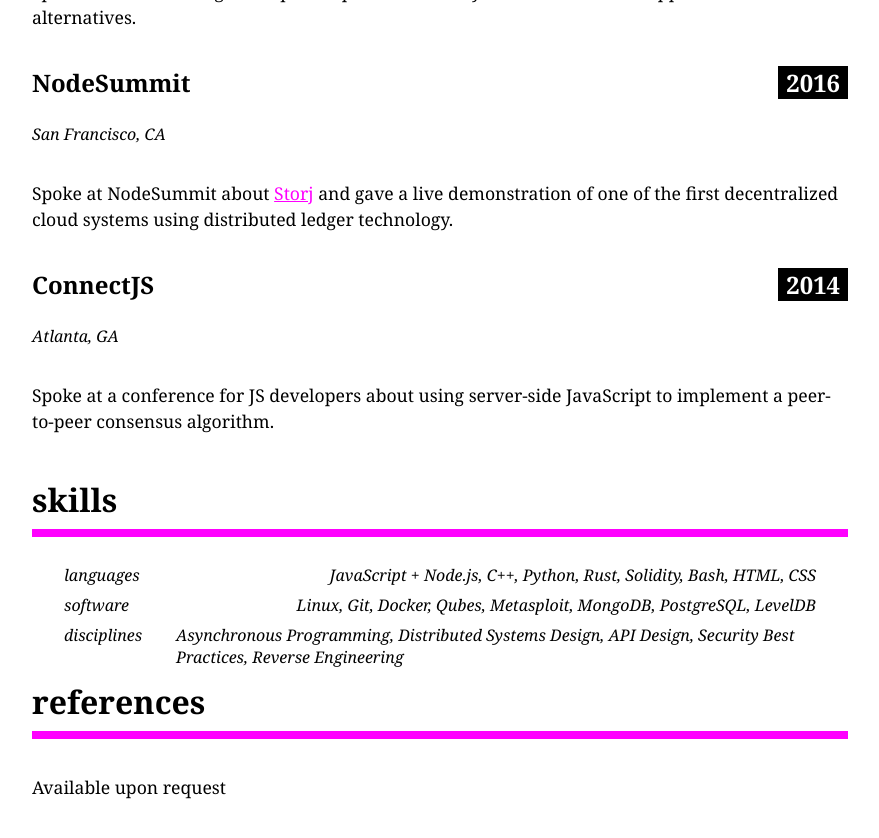
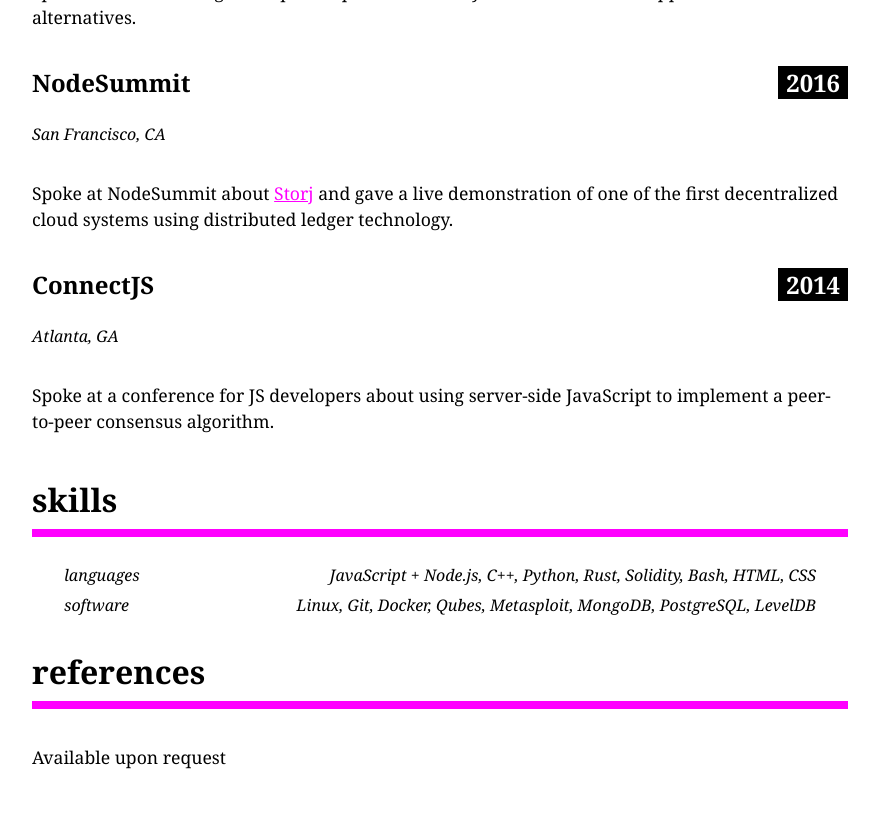
Before and after one commit to 161chihuahuas/cv, a Jekyll site: the page built from index.md, in a window 1280 px wide and 900 px high, scrolled down 6292 px. Shown: the top 838 px of the window, without its empty margins (200-1079 px from the left). Built offline with Jekyll 4.4.1, drawn with Linux system fonts in a browser that asks for light colours; our own code applies the rules of GitHub Pages for plain Markdown files; comment, search, counter and statistics services are not loaded.

Commit message:
rm disciplines

```diff
--- a/index.md
+++ b/index.md
@@ -170,8 +170,6 @@ Spoke at a conference for JS developers about using server-side JavaScript to im
 
 ##### software *Linux, Git, Docker, Qubes, Metasploit, MongoDB, PostgreSQL, LevelDB*
 
-##### disciplines *Asynchronous Programming, Distributed Systems Design, API Design, Security Best Practices, Reverse Engineering*
-
 ## references
 
 Available upon request
```
